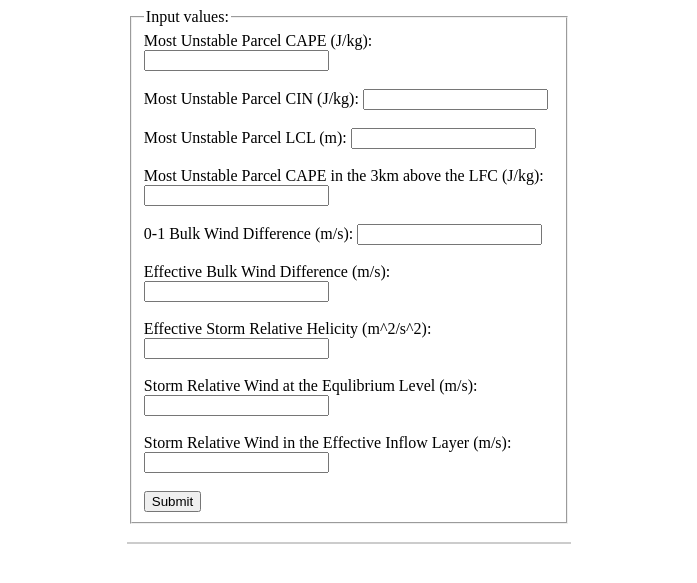
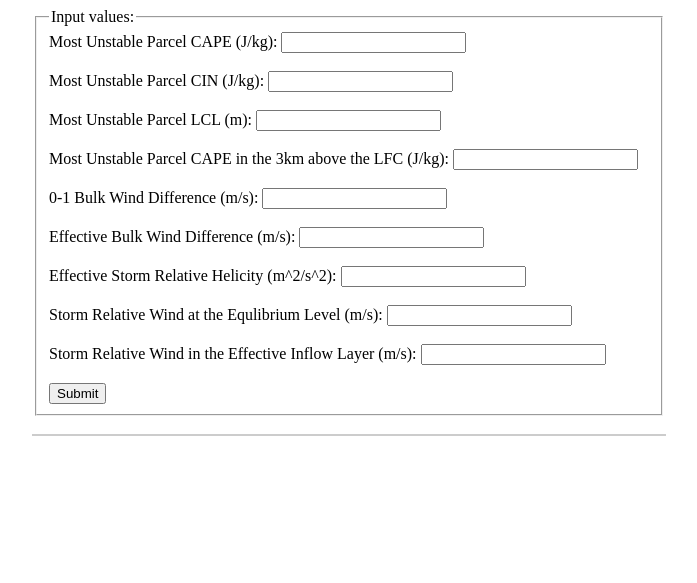
Before and after one commit to sshield/ML_Supercell, a Flask app: page / in a window 1280 px wide. Shown: the top 583 px of the page, without its empty margins (291-988 px from the left). Run offline with Flask 2, Linux system fonts and the light colour scheme; parts of the project's set-up code (start-up, migrations or seed data) failed here and were passed over.

Commit message:
Update main.html

```diff
--- a/templates/main.html
+++ b/templates/main.html
@@ -3,11 +3,11 @@
 <style>
 form {
     margin: auto;
-    width: 35%;
+    width: 50%;
 }
 .result {
     margin: auto;
-    width: 35%;
+    width: 50%;
     border: 1px solid #ccc;
 }
 </style>
```
